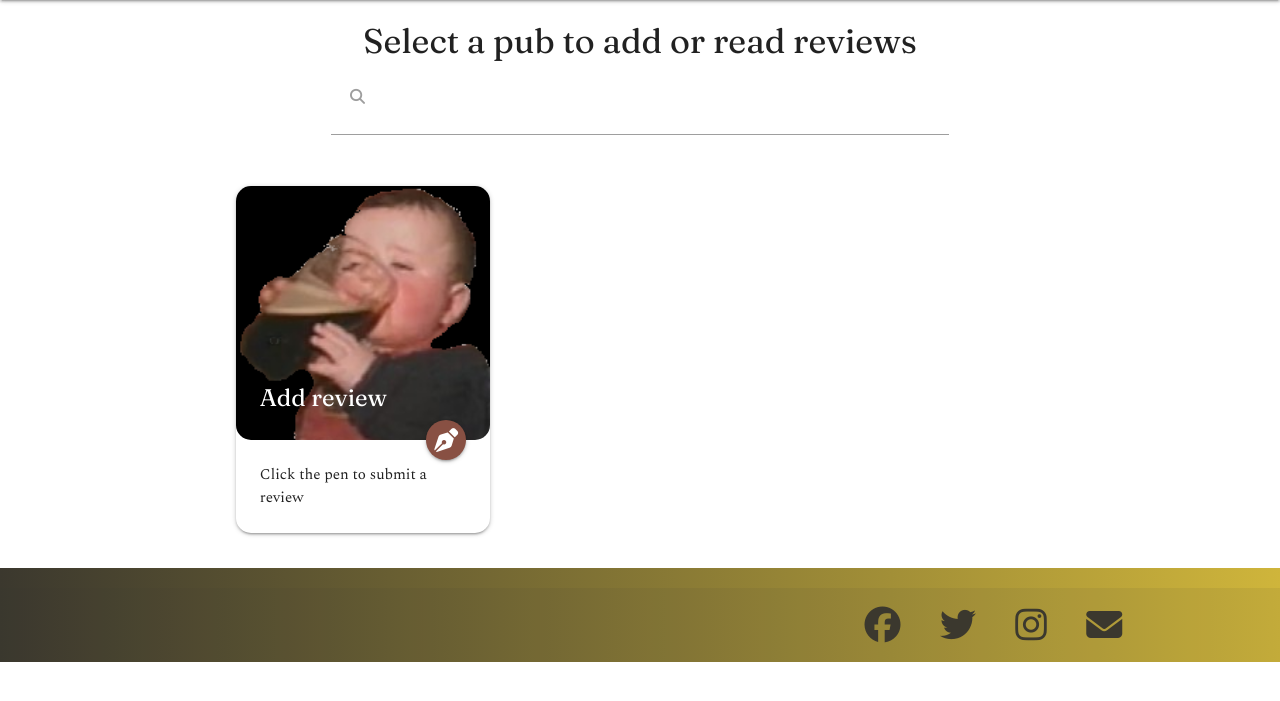
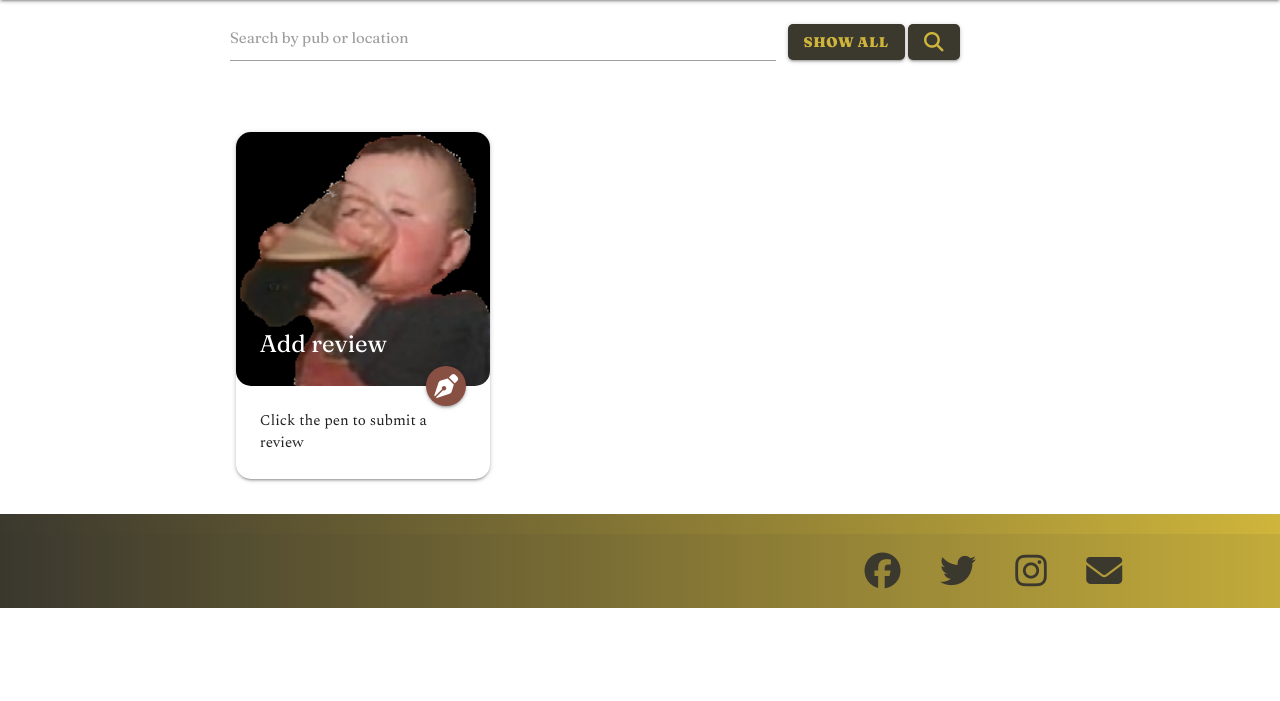
Before and after one commit to kiehozero/Focloir, a Flask app: page /pubs in a window 1280 px wide. Shown: the part 64-765 px from the top of the page. Run offline with Flask 2, Linux system fonts and the light colour scheme; data that the repository does not hold is empty; some libraries are stand-ins or nearby versions.

Commit message:
Addition: search box functionality

```diff
--- a/app.py
+++ b/app.py
@@ -266,6 +266,13 @@ def register():
     return render_template("register.html")
 
 
+@app.route("/search_pubs", methods=["GET", "POST"])
+def search_pubs():
+    query = request.form.get("search")
+    pubs = list(mongo.db.pubs.find({"$text": {"$search": query}}).sort("pname"))
+    return render_template("pubs.html", pubs=pubs)
+
+
 # Make sure to change the debug true statement below
 # to debug false before project is submitted
 if __name__ == "__main__":
--- a/static/css/style.css
+++ b/static/css/style.css
@@ -251,6 +251,7 @@ span.character-counter {
 
 /* User Account Page */
 
+.search-button,
 .review-card-button {
     background-color: #3b382e;
     border-radius: 5px;
@@ -259,7 +260,10 @@ span.character-counter {
     font-weight: 600;
 }
 
-.review-card-button:hover {
+.search-button:hover,
+.search-button:focus,
+.review-card-button:hover,
+.review-card-button:focus {
     background-color: #cfb53b;
     color: #3b382e;
 }
--- a/static/js/script.js
+++ b/static/js/script.js
@@ -80,3 +80,9 @@ $("#pintButton").mouseenter(function(){
 $("#pintButton").mouseleave(function(){
   $(this).html("Pints");
 });
+
+/* Mobile Only */
+
+if ($(window).width() < 602) {
+$("#searchButton").html("<i class='fas fa-power-off'></i>");
+}
--- a/templates/pubs.html
+++ b/templates/pubs.html
@@ -6,18 +6,30 @@
 
     {% block content %}
 
+    <!-- Search box taken from Code Institute task manager tutorial -->
     <div class="row center-align">
-        <h4>Select a pub to add or read reviews</h4>
+        <div class="col s12 m8 offset-m1">
+            <form action="{{ url_for('search_pubs') }}" method="POST">
+                <div class="row valign-wrapper center-align">
 
-        <form>
-            <div class="input-field col s10 m6 offset-s1 offset-m3">
+                    <!-- Search Box -->
+                    <div class="input-field col s6 m8">
+                        <input name="search" id="search" minlength="3"
+                            class="validate" type="text" required>
+                        <label for="search">Search by pub or location</label>
+                    </div>
 
-                <input id="search" type="search" required>
-                <label class="label-icon" for="search">
-                    <i class="fas fa-search right"></i>
-                </label>
-            </div>
-        </form>
+                    <!-- Buttons -->
+                    <div class="s6 m4">
+                        <a href="{{ url_for('pubs') }}" class="btn search-button" id="searchButton">Show All</a>
+                        <button type="submit" class="btn search-button">
+                            <i class="fas fa-search"></i>
+                        </button>
+                    </div>
+
+                </div>
+            </form>
+        </div>
     </div>
 
     <div class="row">
```
